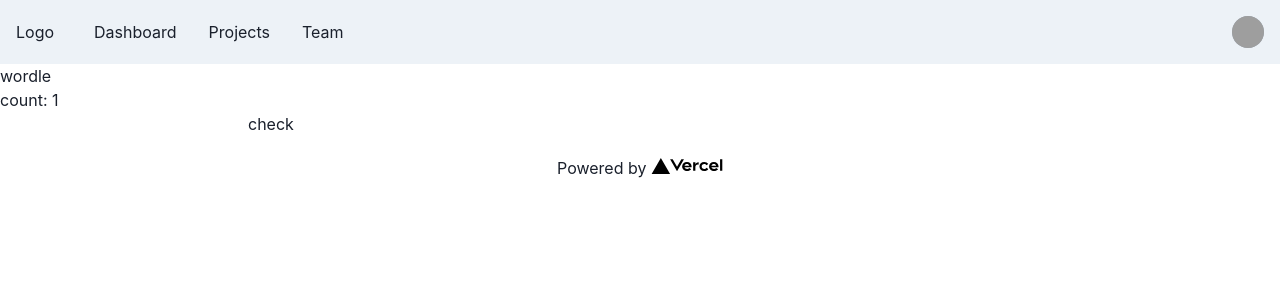
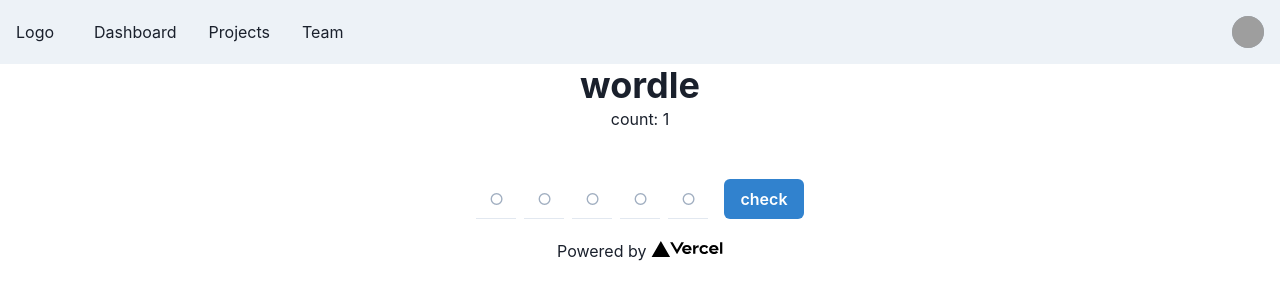
Before and after one commit to inqbs/chakra-next-test, a Next.js app: page /wordle in a window 1280 px wide. Shown: the top 300 px of the page. Built offline with nearby package versions, Linux system fonts and the light colour scheme; grey boxes are pictures that could not be loaded.

Commit message:
add: apply chakra-ui in wordle page

```diff
--- a/pages/wordle.tsx
+++ b/pages/wordle.tsx
@@ -1,21 +1,23 @@
+import { Box, Button, Center, Flex, Heading, HStack, PinInput, PinInputField, Text, VStack } from "@chakra-ui/react";
 import { NextPage } from "next";
-import { FormEvent, useState } from "react";
+import { FormEvent, useRef, useState } from "react";
 import { useWordle, WORD_CORRECT_TYPE } from "../utils/wordle/wordle";
 
 const Wordle: NextPage = () => {
 
   const [isRunning, setIsRunning] = useState<boolean>(true)
   const [input, setInput] = useState<string>('')
+  const firstInput = useRef<HTMLInputElement>(null)
   const {count, history, checkWord} = useWordle()
 
-  const getStyle = (state: WORD_CORRECT_TYPE) => {
+  const getTileStyle = (state: WORD_CORRECT_TYPE) => {
     switch(state){
       case WORD_CORRECT_TYPE.CORRECT:
-        return {backgroundColor: '#66d134'}
+        return {backgroundColor: 'green.300', textColor: 'white'}
       case WORD_CORRECT_TYPE.PARTITIAL:
-        return {backgroundColor: '#d1c134'}
+        return {backgroundColor: 'yellow.300', textColor: 'white'}
       default:
-        return {backgroundColor: '#AAAAAA'}
+        return {backgroundColor: 'gray.300', textColor: 'gray.900'}
     }
   }
 
@@ -39,30 +41,40 @@ const Wordle: NextPage = () => {
       setIsRunning(false)
     }
 
-    //  clear input
     setInput('')
+    firstInput?.current?.focus?.()
   }
 
   return (
-    <div>
-      <h1>wordle</h1>
-      <h3>count: {count}</h3>
-      <ul>
+    <VStack gap={4}>
+      <Box textAlign="center">
+        <Heading>wordle</Heading>
+        <Text>count: {count}</Text>
+      </Box>
+      <VStack spacing={4}>
         {history.map((word, index) => (
-          <li key={`history-${index}`}>
-            {word.map((char, charIndex) => (
-              <div key={`char-${index}-${charIndex}`} style={getStyle(char.state)}>
-                {char.word}
-              </div>
-           ))}
-          </li>
+            <HStack  key={`history-${index}`}>
+              {word.map((char, charIndex) => (
+                <Center key={`char-${index}-${charIndex}`} w={10} h={10} {...getTileStyle(char.state)}>
+                  {char.word}
+                </Center>
+            ))}
+            </HStack>
         ))}
-      </ul>
+      </VStack>
       <form onSubmit={submit}>
-        <input type="text" value={input} onChange={e => setInput(e.target.value)} />
-        <button disabled={!isRunning}>check</button>
+        <Center>
+          <Flex gap={4}>
+            <HStack flex="1">
+              <PinInput type="alphanumeric" variant="flushed" value={input} onChange={setInput}>
+                {Array(5).fill(undefined).map((_,idx) => (<PinInputField key={`input-${idx}`} {...(idx === 0 ? { ref:firstInput} : {})} />))}
+              </PinInput>
+            </HStack>
+            <Button type="submit" colorScheme="blue" disabled={!isRunning}>check</Button>
+          </Flex>
+        </Center>
       </form>
-    </div>
+    </VStack>
   )
 }
 export default Wordle
```
